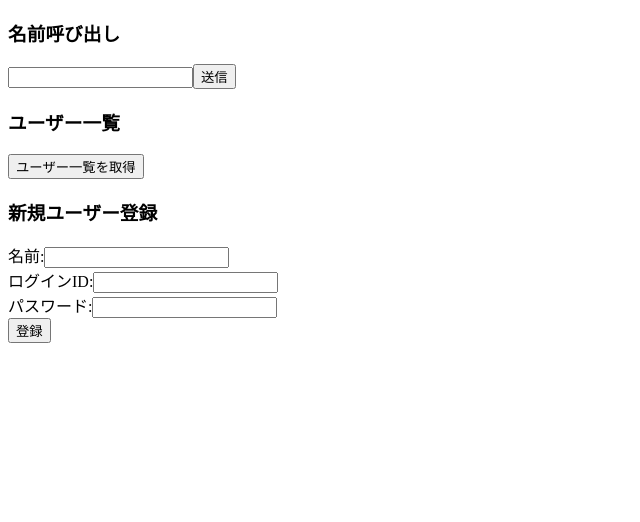
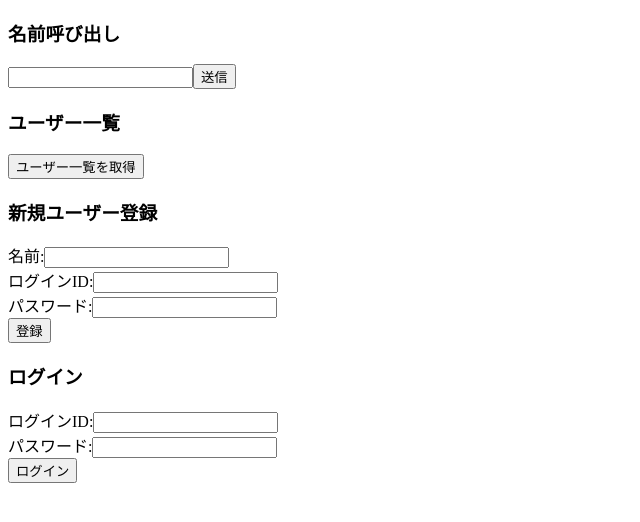
Before and after one commit to gw-edu-dx-dev/training-frontend, a React (Vite) app: page / in a window 1280 px wide. Shown: the top 522 px of the page, without its empty margins (0-640 px from the left). Built offline with nearby package versions, Linux system fonts and the light colour scheme.

Commit message:
Add login form and API integration

```diff
--- a/src/App.tsx
+++ b/src/App.tsx
@@ -14,6 +14,9 @@ function App() {
   const [loginId, setLoginId] = React.useState('');
   const [password, setPassword] = React.useState('');
   const [registerMessage, setRegisterMessage] = React.useState('');
+  const [loginUserId, setLoginUserId] = React.useState('');
+  const [loginPassword, setLoginPassword] = React.useState('');
+  const [loginMessage, setLoginMessage] = React.useState('');
 
   const handlesubmit = async (e: React.FormEvent<HTMLFormElement>) => {
     e.preventDefault();
@@ -70,6 +73,31 @@ function App() {
   setRegisterMessage(text);
   };
 
+  const loginUser = async () => {
+    if (loginUserId.trim() === '' || loginPassword.trim() === '') {
+      setLoginMessage('ログインIDとパスワードを入力してください');
+      return;
+    }
+
+    try {
+      const response = await fetch('http://localhost:8080/api/login', {
+        method: 'POST',
+        headers: {
+          'Content-Type': 'application/json',
+        },
+        body: JSON.stringify({
+          loginId: loginUserId,
+          password: loginPassword,
+        }),
+      });
+
+      const text = await response.text();
+      setLoginMessage(text);
+    } catch {
+      setLoginMessage('サーバーに接続できませんでした');
+    }
+  };
+
     return (
     <div>
       <h3>名前呼び出し</h3>
@@ -122,6 +150,31 @@ function App() {
         <button type="button" onClick={registerUser}>登録</button>
       </form>
       <p>{registerMessage}</p>
+
+      <h3>ログイン</h3>
+      <form onSubmit={(e) => {
+        e.preventDefault();
+        loginUser();
+      }}>
+        <div>
+          <label>ログインID:</label>
+          <input
+            value={loginUserId}
+            onChange={(e) => setLoginUserId(e.target.value)}
+          />
+        </div>
+        <div>
+          <label>パスワード:</label>
+          <input
+            type="password"
+            value={loginPassword}
+            onChange={(e) => setLoginPassword(e.target.value)}
+          />
+        </div>
+        <button type="submit">ログイン</button>
+      </form>
+      <p>{loginMessage}</p>
+
     </div>
   );
 }
```
